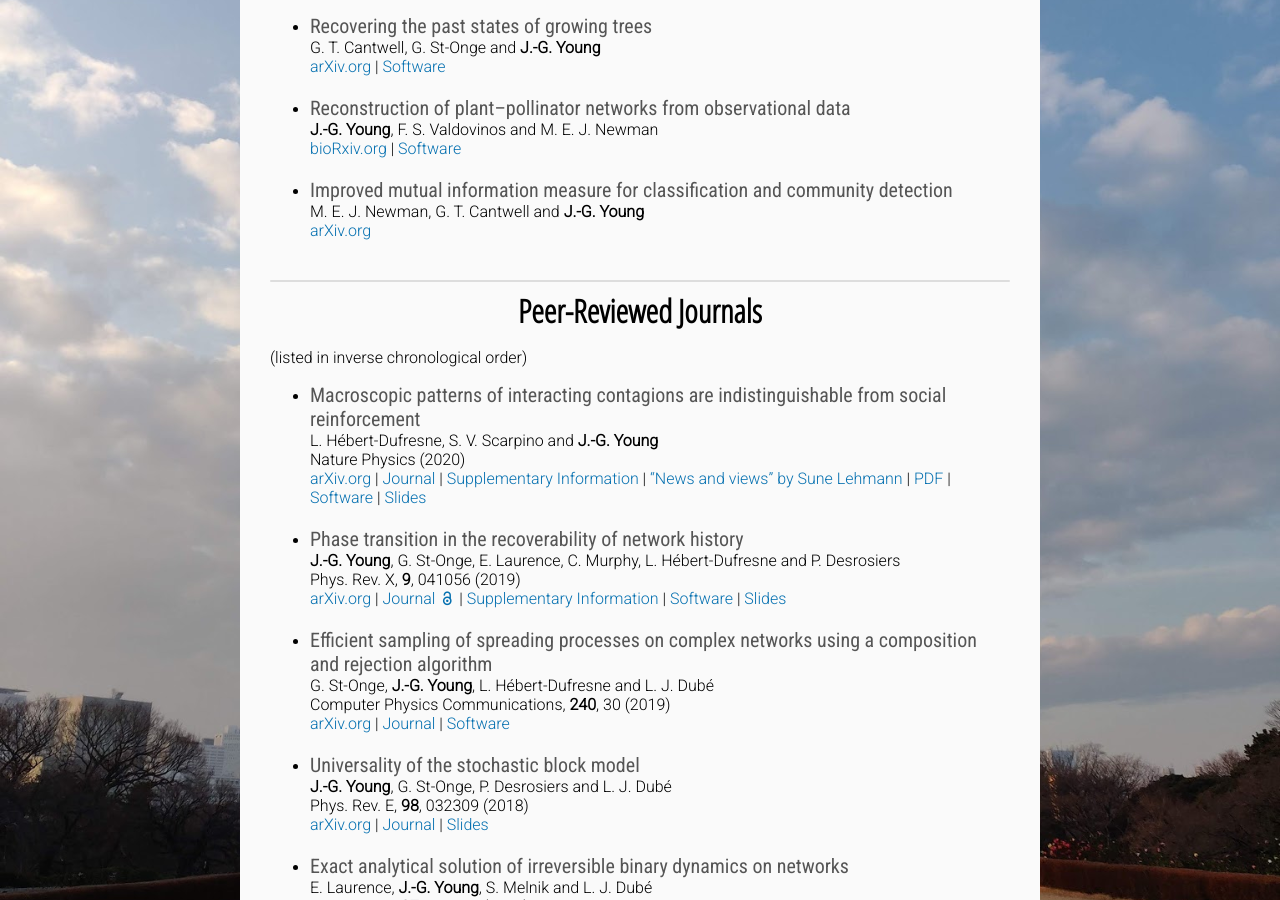
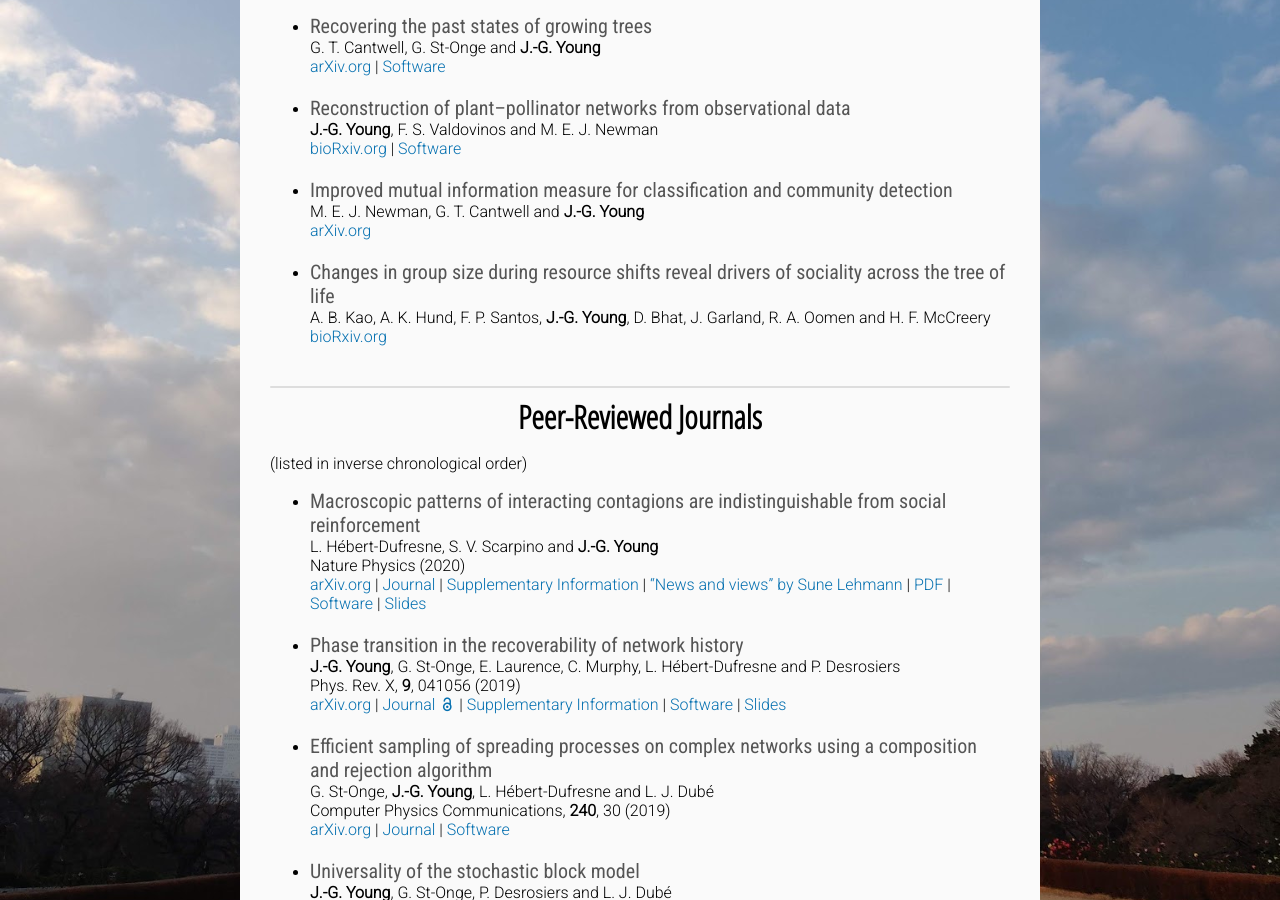
Before and after one commit to jg-you/jg-you.github.io, a Jekyll site: the page built from publications.md, in a window 1280 px wide and 900 px high, scrolled down 544 px. Built offline with Jekyll 4.4.1, drawn with Linux system fonts in a browser that asks for light colours; some web fonts are replaced; comment, search, counter and statistics services are not loaded.

Commit message:
Update publications.md

```diff
--- a/publications.md
+++ b/publications.md
@@ -18,6 +18,9 @@ G. T. Cantwell, G. St-Onge and **J.-G. Young** <br/>
 M. E. J. Newman, G. T. Cantwell and **J.-G. Young** <br/>
 [arXiv.org](https://arxiv.org/abs/1907.12581)
 
+* <span class="pub-title">Changes in group size during resource shifts reveal drivers of sociality across the tree of life</span><br/>
+A. B. Kao, A. K. Hund, F. P. Santos, **J.-G. Young**, D. Bhat, J. Garland, R. A. Oomen and H. F. McCreery<br/>
+[bioRxiv.org](https://doi.org/10.1101/2020.03.17.994343)
 
 <div class="end-of-post"></div>
 
```
